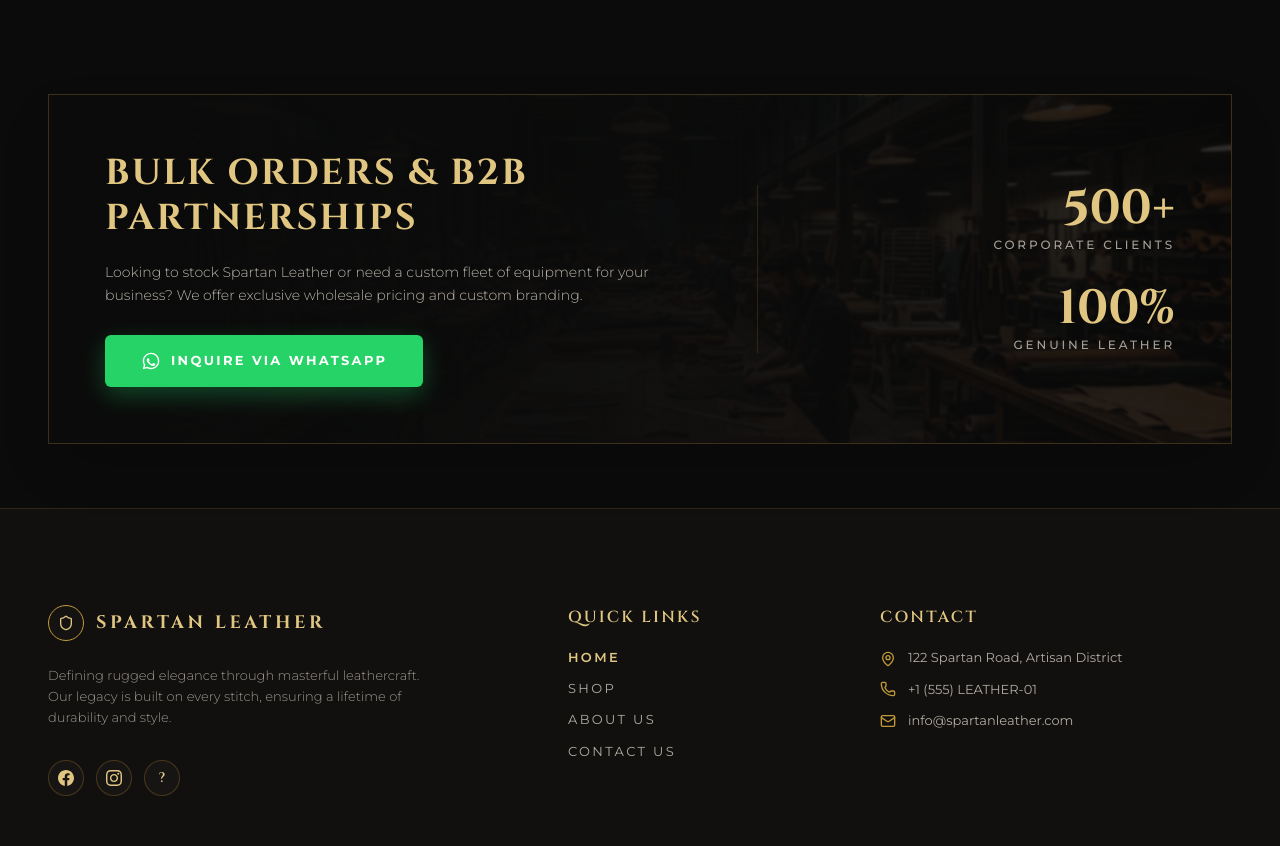
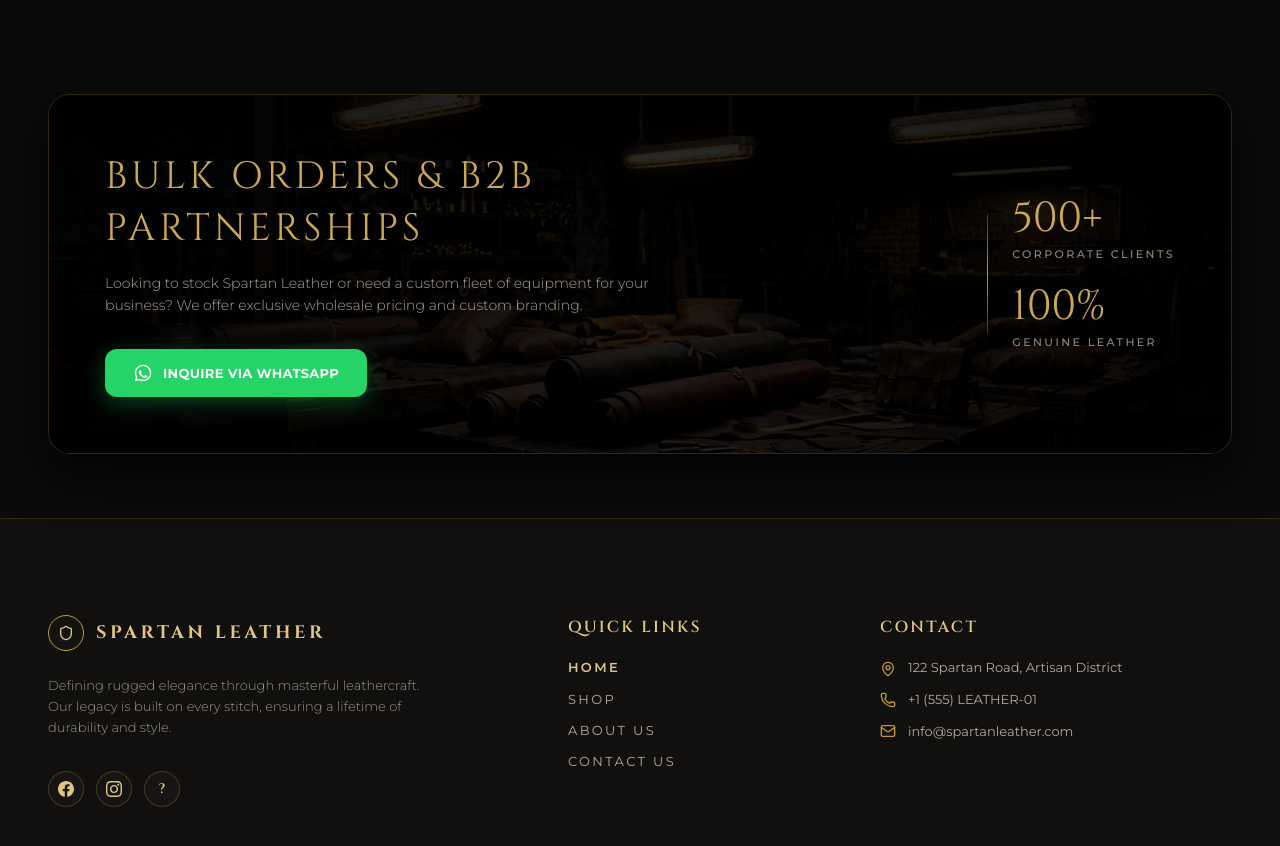
Before and after one commit to devdevcipator-arch/The-spartan-Leather, a Next.js app: page /shop in a window 1280 px wide. Shown: the part 2455-3301 px from the top of the page. Built offline with nearby package versions, Linux system fonts and the light colour scheme.

Commit message:
feat(shop): redesign bulk orders and b2b section matching reference

```diff
--- a/src/app/shop/page.tsx
+++ b/src/app/shop/page.tsx
@@ -356,71 +356,80 @@
           )}
 
           {/* Bulk Orders & B2B Partnerships Banner */}
-          <div className="relative overflow-hidden border border-[#7A5C22]/40 bg-[#141312] p-8 sm:p-12 lg:p-14 mt-16 sm:mt-24 shadow-2xl">
+          <div className="relative overflow-hidden rounded-2xl md:rounded-[22px] border border-[#7A5C22]/35 bg-[#0C0B0A] px-6 py-10 sm:px-10 sm:py-12 md:px-12 md:py-14 lg:px-14 lg:py-14 mt-16 sm:mt-24 shadow-[0_20px_50px_rgba(0,0,0,0.85)]">
             {/* Background Image & Gradient */}
             <div className="absolute inset-0 z-0">
               <Image
                 src="/images/shop/b2b-bg.jpg"
-                alt="Leather Manufacturing Factory"
+                alt="Bulk Orders and B2B Leather Manufacturing"
                 fill
+                priority
                 sizes="100vw"
                 className="object-cover object-center select-none"
               />
-              <div className="absolute inset-0 bg-[#0B0B0B]/85 backdrop-blur-[1px]" />
-              <div className="absolute inset-0 bg-gradient-to-r from-[#0B0B0B] via-[#0B0B0B]/80 to-transparent" />
+              <div className="absolute inset-0 bg-black/60 backdrop-blur-[0.5px]" />
+              <div className="absolute inset-0 bg-gradient-to-r from-black/85 via-black/60 to-black/80" />
             </div>
 
             {/* Banner Content Grid */}
-            <div className="relative z-10 grid grid-cols-1 lg:grid-cols-12 gap-8 lg:gap-12 items-center">
+            <div className="relative z-10 grid grid-cols-1 lg:grid-cols-12 gap-8 lg:gap-8 items-center">
               {/* Left Column: Headline, Copy & WhatsApp CTA */}
-              <div className="lg:col-span-7 space-y-5">
-                <h2 className="font-serif text-2xl sm:text-3xl lg:text-4xl font-bold uppercase tracking-[0.06em] text-[#E0C681] leading-tight">
+              <div className="lg:col-span-8 flex flex-col items-start text-left">
+                <h2 className="font-serif text-2xl sm:text-3xl lg:text-[34px] xl:text-[38px] font-normal uppercase tracking-[0.08em] sm:tracking-[0.1em] text-[#CCA855] leading-tight sm:leading-snug">
                   Bulk Orders & B2B <br />
                   Partnerships
                 </h2>
 
-                <p className="max-w-xl text-xs sm:text-sm text-[#E5DFD3]/80 leading-relaxed font-light">
+                <p className="max-w-xl text-xs sm:text-[13px] md:text-sm text-[#A8A49C] leading-relaxed font-light mt-3 sm:mt-4">
                   Looking to stock Spartan Leather or need a custom fleet of
                   equipment for your business? We offer exclusive wholesale
                   pricing and custom branding.
                 </p>
 
-                <div className="pt-2">
+                <div className="mt-6 sm:mt-8">
                   <a
                     href={b2bWhatsAppUrl}
                     target="_blank"
                     rel="noopener noreferrer"
-                    className="btn-spartan inline-flex items-center justify-center gap-2.5 px-8 py-3.5 sm:px-9 sm:py-4 rounded-md bg-[#25D366] text-white font-bold text-xs sm:text-[13px] uppercase tracking-[0.18em] shadow-[0_8px_25px_rgba(37,211,102,0.3)] hover:bg-[#20bd5a] hover:shadow-[0_12px_32px_rgba(37,211,102,0.45)]"
+                    className="inline-flex items-center justify-center gap-2.5 px-6 sm:px-7 py-3 sm:py-3.5 rounded-lg sm:rounded-xl bg-[#25D366] text-white font-bold text-xs sm:text-[13px] uppercase tracking-wide shadow-[0_6px_22px_rgba(37,211,102,0.32)] hover:bg-[#20ba59] hover:shadow-[0_8px_28px_rgba(37,211,102,0.48)] hover:scale-[1.02] active:scale-[0.98] transition-all duration-200 cursor-pointer"
                   >
                     <svg
-                      className="w-5 h-5 fill-current"
+                      className="w-5 h-5 fill-current flex-shrink-0"
                       viewBox="0 0 24 24"
                       xmlns="http://www.w3.org/2000/svg"
                     >
                       <path d="M12.04 2c-5.46 0-9.91 4.45-9.91 9.91 0 1.75.46 3.45 1.32 4.95L2.05 22l5.25-1.38c1.45.79 3.08 1.21 4.74 1.21 5.46 0 9.91-4.45 9.91-9.91 0-2.65-1.03-5.14-2.9-7.01A9.82 9.82 0 0 0 12.04 2m.01 1.67c2.2 0 4.26.86 5.82 2.42a8.23 8.23 0 0 1 2.41 5.83c0 4.54-3.7 8.24-8.24 8.24-1.48 0-2.93-.4-4.2-1.15l-.3-.18-3.12.82.83-3.04-.2-.31a8.2 8.2 0 0 1-1.26-4.38c0-4.54 3.7-8.24 8.24-8.24m4.54 11.66c-.25-.13-1.47-.72-1.7-.81-.23-.08-.39-.13-.56.13-.17.25-.64.81-.79.97-.14.17-.29.19-.54.06-.25-.13-1.06-.39-2.03-1.25-.75-.67-1.26-1.5-1.41-1.75-.15-.25-.02-.39.11-.51.11-.11.25-.29.38-.44.12-.14.17-.25.25-.42.08-.17.04-.31-.02-.44s-.56-1.36-.77-1.86c-.2-.49-.41-.42-.56-.43h-.48c-.17 0-.44.06-.67.31-.23.25-.88.86-.88 2.1 0 1.24.9 2.44 1.03 2.61.12.17 1.77 2.7 4.29 3.79.6.26 1.07.41 1.43.53.6.19 1.15.16 1.58.1.48-.07 1.47-.6 1.68-1.18.21-.58.21-1.07.15-1.18-.06-.11-.23-.17-.48-.29" />
                     </svg>
-                    <span>Inquire via WhatsApp</span>
+                    <span>INQUIRE VIA WHATSAPP</span>
                   </a>
                 </div>
               </div>
 
-              {/* Right Column: Statistics */}
-              <div className="lg:col-span-5 flex flex-row lg:flex-col justify-around lg:justify-center items-start lg:items-end gap-6 sm:gap-8 border-t lg:border-t-0 lg:border-l border-[#7A5C22]/30 pt-6 lg:pt-0 lg:pl-10">
-                <div className="text-left lg:text-right">
-                  <div className="font-serif text-3xl sm:text-4xl lg:text-5xl font-bold text-[#E0C681]">
+              {/* Right Column: Statistics with Vertical Gold Accent Bar */}
+              <div className="lg:col-span-4 flex items-center lg:justify-end pt-6 lg:pt-0 border-t border-[#7A5C22]/30 lg:border-t-0">
+                <div className="flex items-center gap-5 sm:gap-6">
+                  {/* Slender Vertical Gold Divider Line */}
+                  <div className="w-[1.5px] h-[105px] sm:h-[120px] bg-gradient-to-b from-[#C29B38]/30 via-[#C29B38] to-[#C29B38]/30 flex-shrink-0" />
+
+                  {/* Two Left-Aligned Stats */}
+                  <div className="flex flex-col justify-between py-0.5 space-y-5 sm:space-y-6 text-left">
+                    <div>
+                      <div className="font-serif text-3xl sm:text-4xl lg:text-[42px] font-normal text-[#CCA855] leading-none">
                         500+
                       </div>
-                  <div className="text-[10px] sm:text-xs uppercase tracking-[0.24em] text-[#E5DFD3]/70 font-medium mt-1">
+                      <div className="text-[10px] sm:text-[11px] uppercase tracking-[0.22em] text-[#8E8B85] font-medium mt-1.5">
                         Corporate Clients
                       </div>
                     </div>
 
-                <div className="text-left lg:text-right">
-                  <div className="font-serif text-3xl sm:text-4xl lg:text-5xl font-bold text-[#E0C681]">
+                    <div>
+                      <div className="font-serif text-3xl sm:text-4xl lg:text-[42px] font-normal text-[#CCA855] leading-none">
                         100%
                       </div>
-                  <div className="text-[10px] sm:text-xs uppercase tracking-[0.24em] text-[#E5DFD3]/70 font-medium mt-1">
+                      <div className="text-[10px] sm:text-[11px] uppercase tracking-[0.22em] text-[#8E8B85] font-medium mt-1.5">
                         Genuine Leather
+                      </div>
+                    </div>
                   </div>
                 </div>
               </div>
```
Also changed, not shown: public/images/shop/b2b-bg.jpg. Lines whose indentation alone changed are shown as unchanged.
